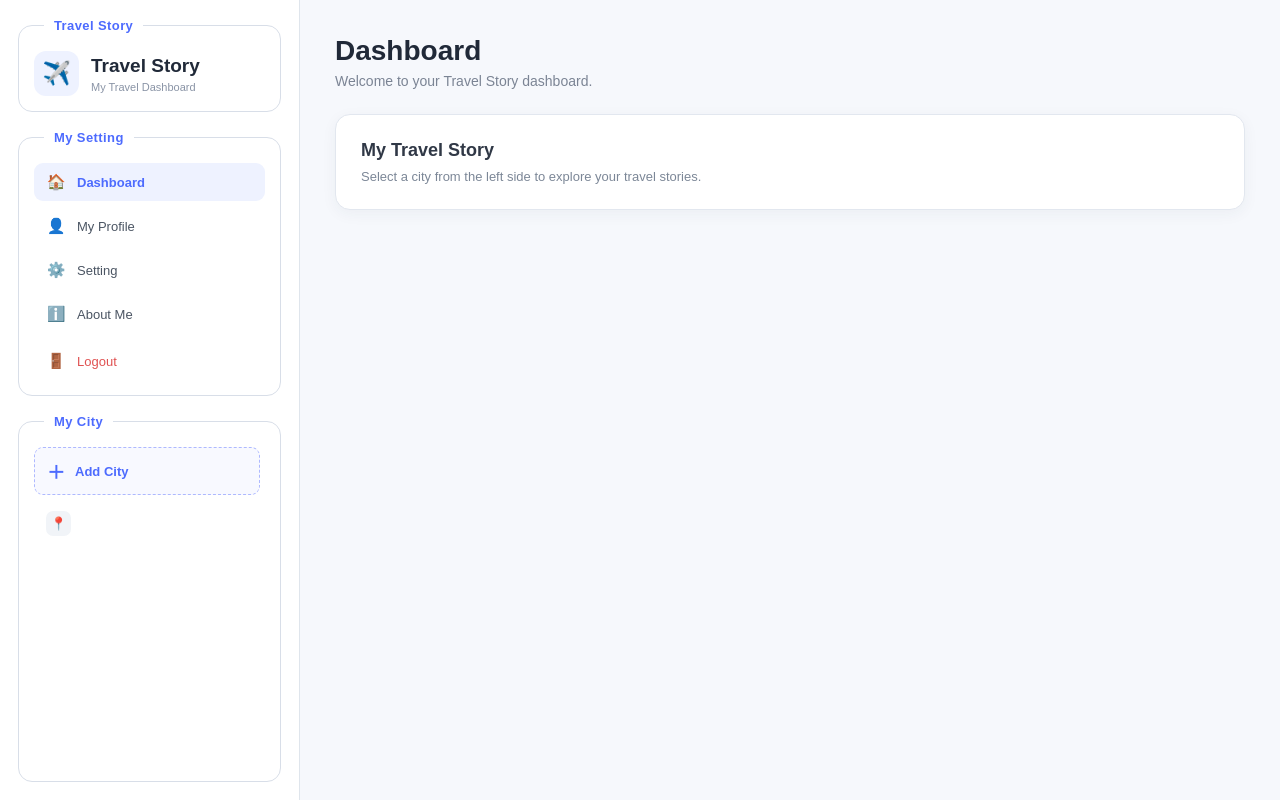
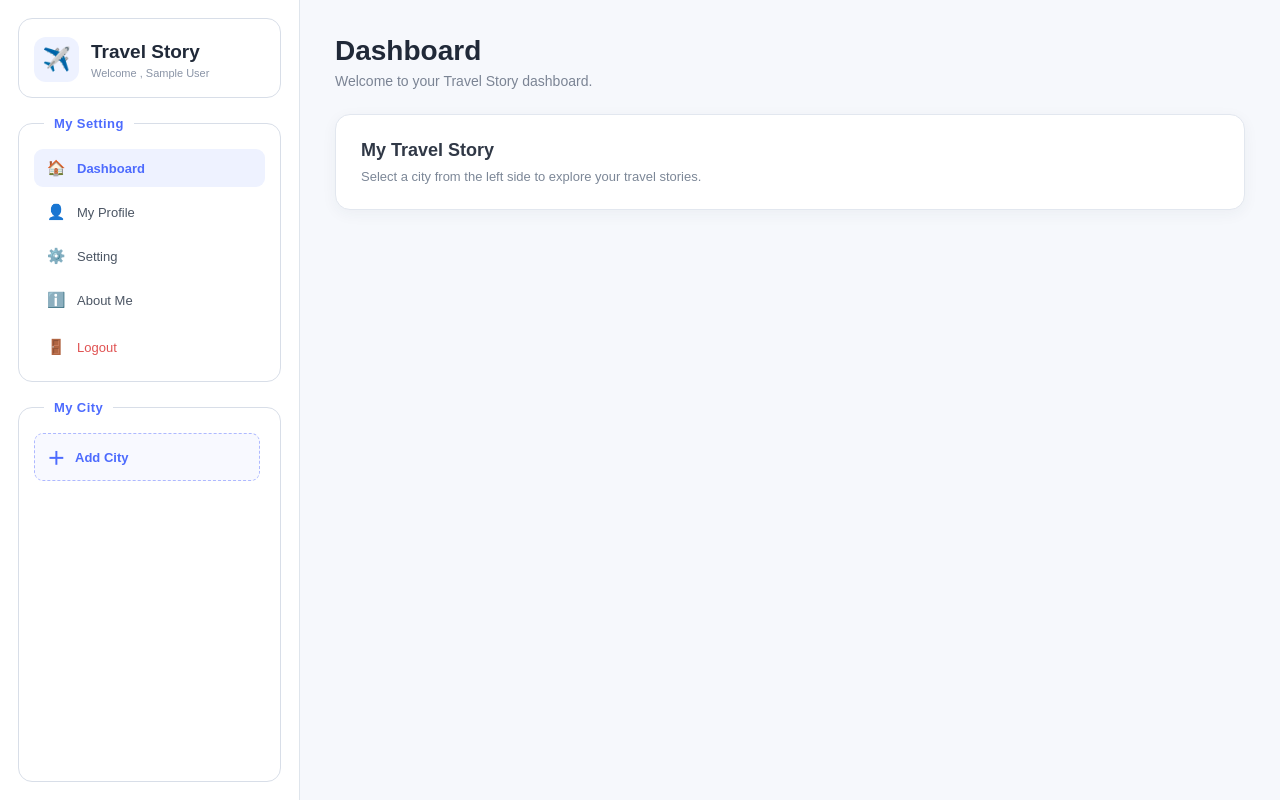
Before and after one commit to VaibhavRAI198/Travel-story, a Flask app: template templates/dashboard.html in a window 1280 px wide. Run offline with Flask 3, Linux system fonts and the light colour scheme; the template is opened without the code that fills it: most values are stand-ins (such as "Sample title", 1, 10 or a date in 2020); some libraries are stand-ins or nearby versions.

Commit message:
Update dashboard.html

```diff
--- a/templates/dashboard.html
+++ b/templates/dashboard.html
@@ -3,122 +3,42 @@
 <head>
     <meta charset="UTF-8">
     <meta name="viewport" content="width=device-width, initial-scale=1.0">
-    <link
-        rel="stylesheet"
-        href="{{ url_for('static', filename='css_folder/common.css') }}"
-    >
-
+    <link rel="stylesheet" href="{{ url_for('static', filename='css_folder/common.css') }}">
     <title>Travel Story</title>
-
 </head>
-
-
 <body>
-
-
 <div class="dashboard">
-
-
     <!-- ================= LEFT SIDEBAR ================= -->
-
     <aside class="left">
-
-
         <!-- HEADER AREA -->
-
         <fieldset class="sidebar-box header-box">
-
-            <legend>Travel Story</legend>
-
             <div class="header">
-
-                <div class="logo-icon">
-                    ✈️
-                </div>
-
+                <div class="logo-icon">✈️</div>
                 <div>
                     <h1>Travel Story</h1>
-                    <p>My Travel Dashboard</p>
+                    <p>Welcome , {{user_data["full_name"]}}</p>
                 </div>
-
             </div>
-
         </fieldset>
-
-
-
         <!-- MY SETTINGS / NAVIGATION -->
-
         <fieldset class="sidebar-box navigation-box">
-
             <legend>My Setting</legend>
-
             <div class="navigation">
-
-                <a href="#">
-                    <span>🏠</span>
-                    Dashboard
-                </a>
-
-                <a href="#">
-                    <span>👤</span>
-                    My Profile
-                </a>
-
-                <a href="#">
-                    <span>⚙️</span>
-                    Setting
-                </a>
-
-                <a href="#">
-                    <span>ℹ️</span>
-                    About Me
-                </a>
-
-                <a href="#" class="logout">
-                    <span>🚪</span>
-                    Logout
-                </a>
-
+                <a href="{{ url_for('dashboard') }}"><span>🏠</span>Dashboard</a>
+                <a href="{{ url_for('my_profile') }}"><span>👤</span>My Profile</a>
+                <a href="{{ url_for('setting') }}"><span>⚙️</span>Setting</a>
+                <a href="{{ url_for('about_me') }}"><span>ℹ️</span>About Me</a>
+                <a href="{{ url_for('logout') }}" class="logout"><span>🚪</span>Logout</a>
             </div>
-
         </fieldset>
-
-
-
         <!-- CITY AREA -->
-
         <fieldset class="sidebar-box city-box">
-
             <legend>My City</legend>
-
             <div class="city_area">
-
-                <a href="#" class="add-city">
-                    <span>＋</span>
-                    Add City
-                </a>
-
-
-                <a href="#" class="city-item">
-
-                    <span class="city-icon">
-                        📍
-                    </span>
-
-
-                </a>
-
-
+                <a href="#" class="add-city"><span>＋</span>Add City</a>
             </div>
-
         </fieldset>
-
-
     </aside>
-
-
-
     <!-- ================= MAIN CONTENT ================= -->
 
     <main class="content">
```
